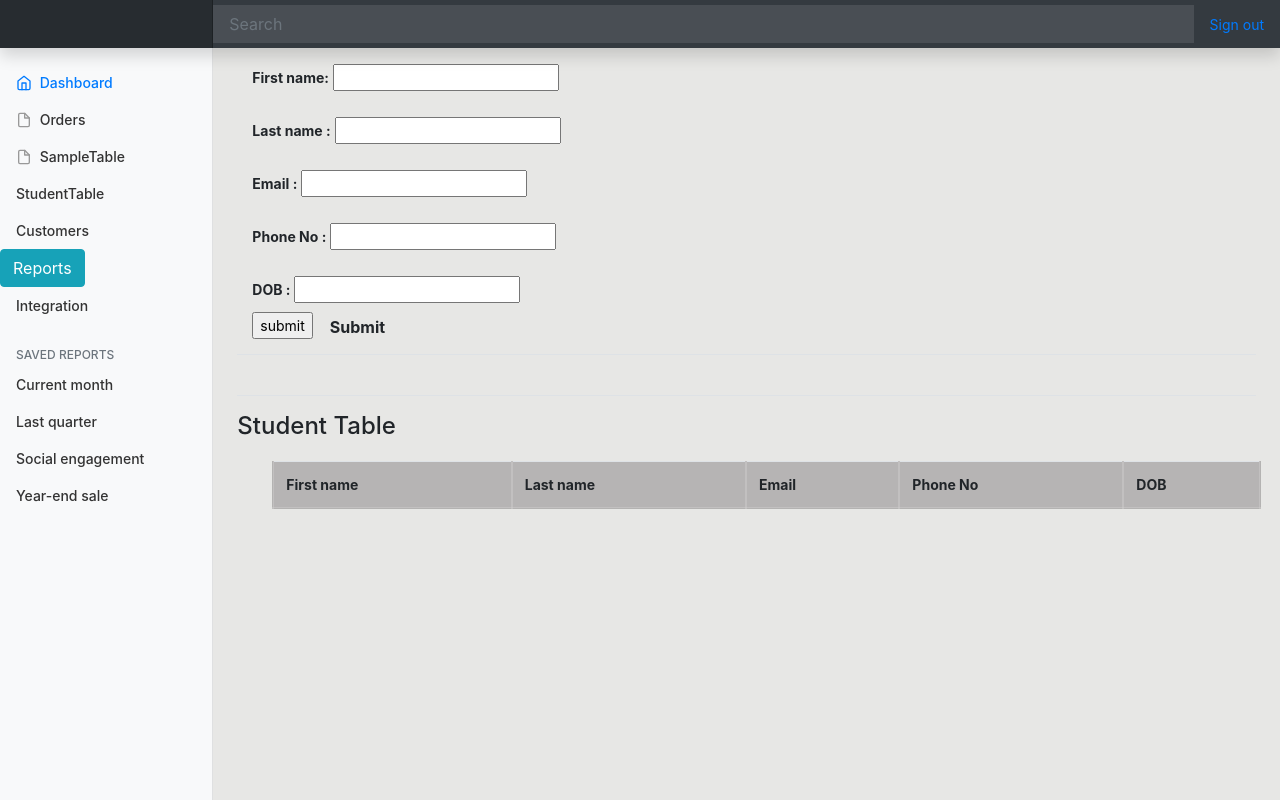
After one commit to pmirfan1987/rybizz, a Django app: page /StudentTable in a window 1280 px wide. The commit adds this page. Run offline with Django 5.2, Linux system fonts and the light colour scheme; lists and menus that the app fills with data are empty; some libraries are stand-ins or nearby versions.

Commit message:
student table added

```diff
--- /dev/null
+++ b/rybizz/home/templates/StudentTable.html
@@ -0,0 +1,82 @@
+{% extends 'index.html'%}
+
+{% block style%}
+<style>
+.container {
+ margin-left: 200px;
+}
+
+        table {
+            border-collapse: collapse;
+            width: 50%;
+            margin: 20px;
+            background-color: rgb(156, 156, 154);
+        }
+        tr:hover {background-color: rgb(156, 156, 155);}
+
+        th, td {
+            border: 2px solid #cfcdcd77;
+            padding: 8px;
+            text-align: left;
+        }
+
+        th {
+            background-color: #b6b4b4;
+        }
+        body {
+              background-color: rgba(201, 201, 198, 0.445);
+        }
+</style>
+{% endblock %}
+
+{% block body%}
+<main role="main" class="col-md-9 ml-sm-auto col-lg-10 px-md-4">
+<div class="d-flex justify-content-between align-items-center pt-3 pb-2 mb-3 border-bottom">
+<meta charset="UTF-8">
+    <meta name="viewport" content="width=device-width, initial-scale=1.0">
+    <div class="container">
+    <form>
+        <label for="fname"><b>First name:</b></label>
+        <input type="text" id="fname" name="fname" required><br><br>
+
+        <label for="lname"><b>Last name :</b></label>
+        <input type="text" id="lname" name="lname" required><br><br>
+
+        <label for="email"><b>Email     :</b></labeL>
+        <input type="email" id="email" name="email" required><br><br>
+
+        <label for="phone"><b>Phone No  :</b></labeL>
+        <input type="number" id="phone" name="phone" required><br><br>
+
+        <label for="DOB"><b>DOB         :</b></labeL>
+        <input type="text" id="DOB" name="DOB" required><br>
+
+        <input type="submit" value="submit">
+        <!--<button><b>submit</b></button>-->
+        <button  onclick="addRow()" class="button5 btn btn-lite " ><b>Submit</b></button>
+    </form>
+</div>
+</div>
+<div class="d-flex justify-content-between align-items-center pt-3 pb-2 mb-3 border-bottom"></div>
+    <h4>Student Table</h4>
+    <div class="container">
+    <table  class="table table-lite">
+
+
+            <tr>
+                <th>First name</th>
+                <th>Last name</th>
+                <th>Email</th>
+                <th>Phone No</th>
+                <th>DOB</th>
+            </tr>
+
+
+    </table>
+    </div>
+    </div>
+{% endblock %}
+
+
+
+    </html>
--- a/rybizz/home/templates/index.html
+++ b/rybizz/home/templates/index.html
@@ -8,7 +8,6 @@
     <meta name="generator" content="Hugo 0.101.0">
     <title>Dashboard Template · Bootstrap v4.6</title>
     {% load static %}
-    <script src="https://cdn.jsdelivr.net/npm/jquery@3.7.1/dist/jquery.min.js"></script>
 
     <link rel="canonical" href="https://getbootstrap.com/docs/4.6/examples/dashboard/">
 
@@ -79,6 +78,12 @@
             <a class="nav-link" href="{% url 'SampleTable' %}">
               <span data-feather="file"></span>
               SampleTable
+            </a>
+          </li>
+          <li class="nav-item">
+            <a class="nav-link" href="{% url 'StudentTable' %}">
+              <span data-feather="table"></span>
+              StudentTable
             </a>
           </li>
           <li class="nav-item">
--- a/rybizz/home/urls.py
+++ b/rybizz/home/urls.py
@@ -4,4 +4,5 @@ from . import views
 urlpatterns = [
     path("", views.home, name="home"),
     path("SampleTable", views.SampleTable, name="SampleTable"),
+    path("StudentTable", views.StudentTable, name="StudentTable"),
 ]
--- a/rybizz/home/views.py
+++ b/rybizz/home/views.py
@@ -6,3 +6,6 @@ def home(request):
 
 def SampleTable(request):
     return render(request, "SampleTable.html")
+
+def StudentTable(request):
+    return render(request, "StudentTable.html")
```
Also changed, not shown: rybizz/home/templates/SampleTable.html (+17 -6 lines), README.md, rybizz/home/templates/ST1.txt (added).
